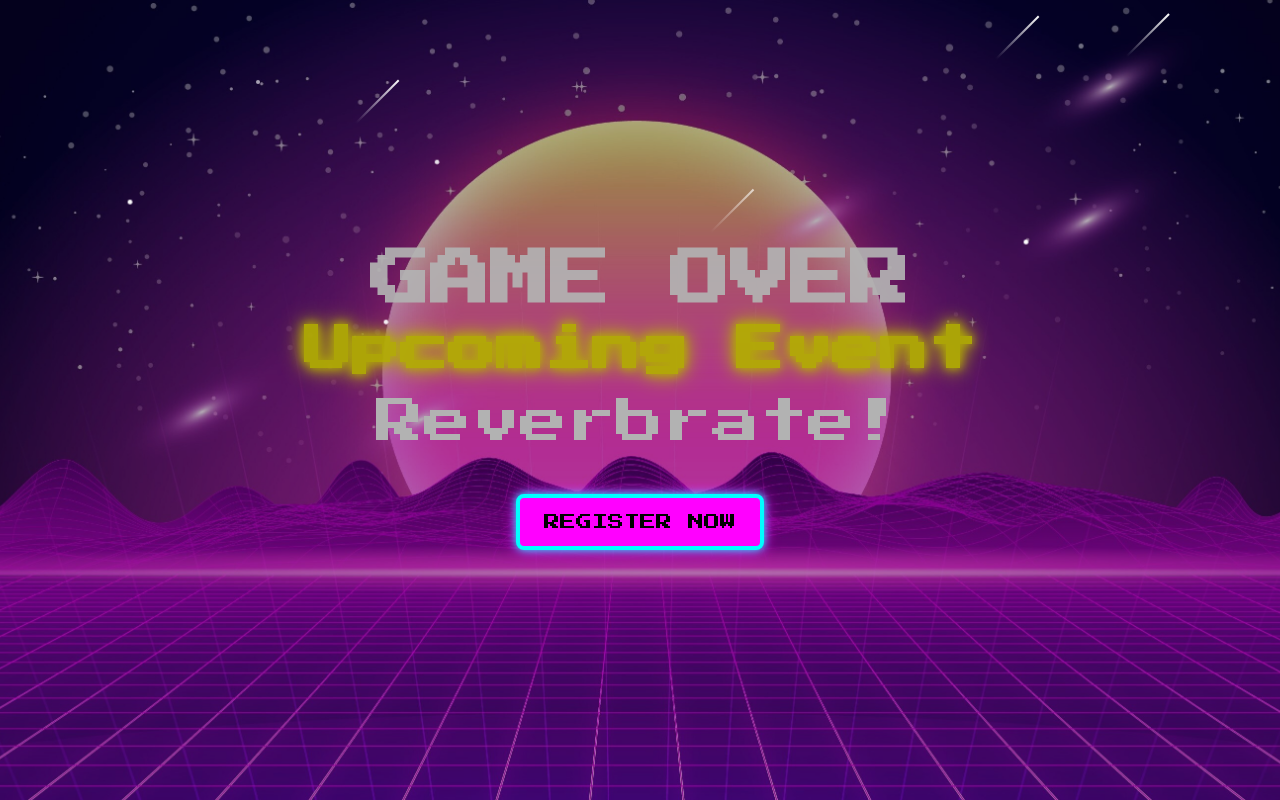
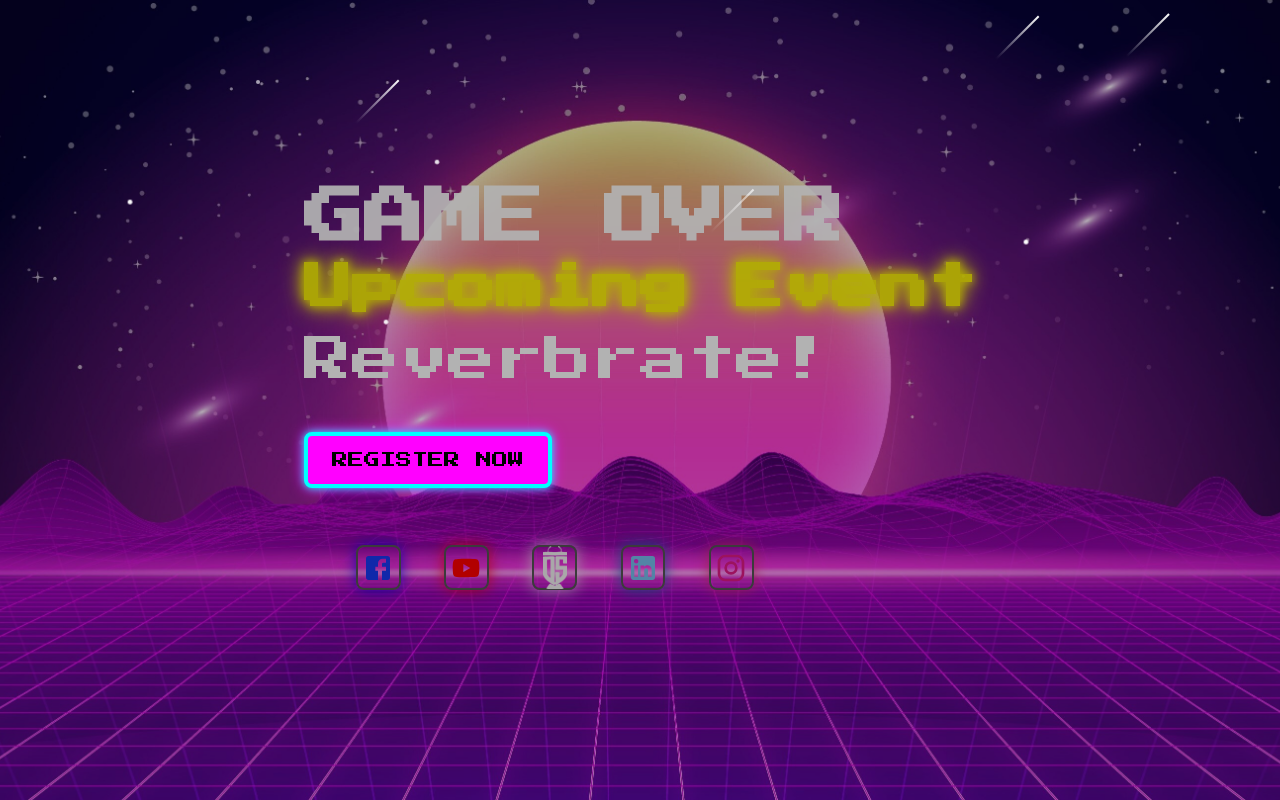
Before and after one commit to MiraclePallavi/Fictionary3.O, a React (Vite) app: page /game-finished in a window 1280 px wide. Built offline with nearby package versions, Linux system fonts and the light colour scheme; no server answers.

Commit message:
add footer game-finished

```diff
--- a/src/pages/finish/game-finished.jsx
+++ b/src/pages/finish/game-finished.jsx
@@ -2,7 +2,7 @@ import React, { useState } from "react";
 import "./EventAd.module.css";
 import bgImage from "/assets/bg.jpg";
 import "../../index.css";
-
+import Footer from "../../components/Footer/Footer"
 const GameFinished = () => {
   const [gameOver, setGameOver] = useState(true);
 
@@ -31,7 +31,7 @@ const GameFinished = () => {
         <span></span>
         <span></span>
       </div>
-
+      <div>
       {/* Game Over Header */}
       <h1 className="xl:text-6xl  lg:text-5xl sm:text-3xl md:text-4xl font-bold text-neon-red flicker mb-4 font-pixel">
         GAME OVER
@@ -69,6 +69,9 @@ const GameFinished = () => {
         <span></span>
         <span></span>
       </div>
+      <Footer className="footer mt-7" />
+      </div>
+
     </div>
   );
 };
```
